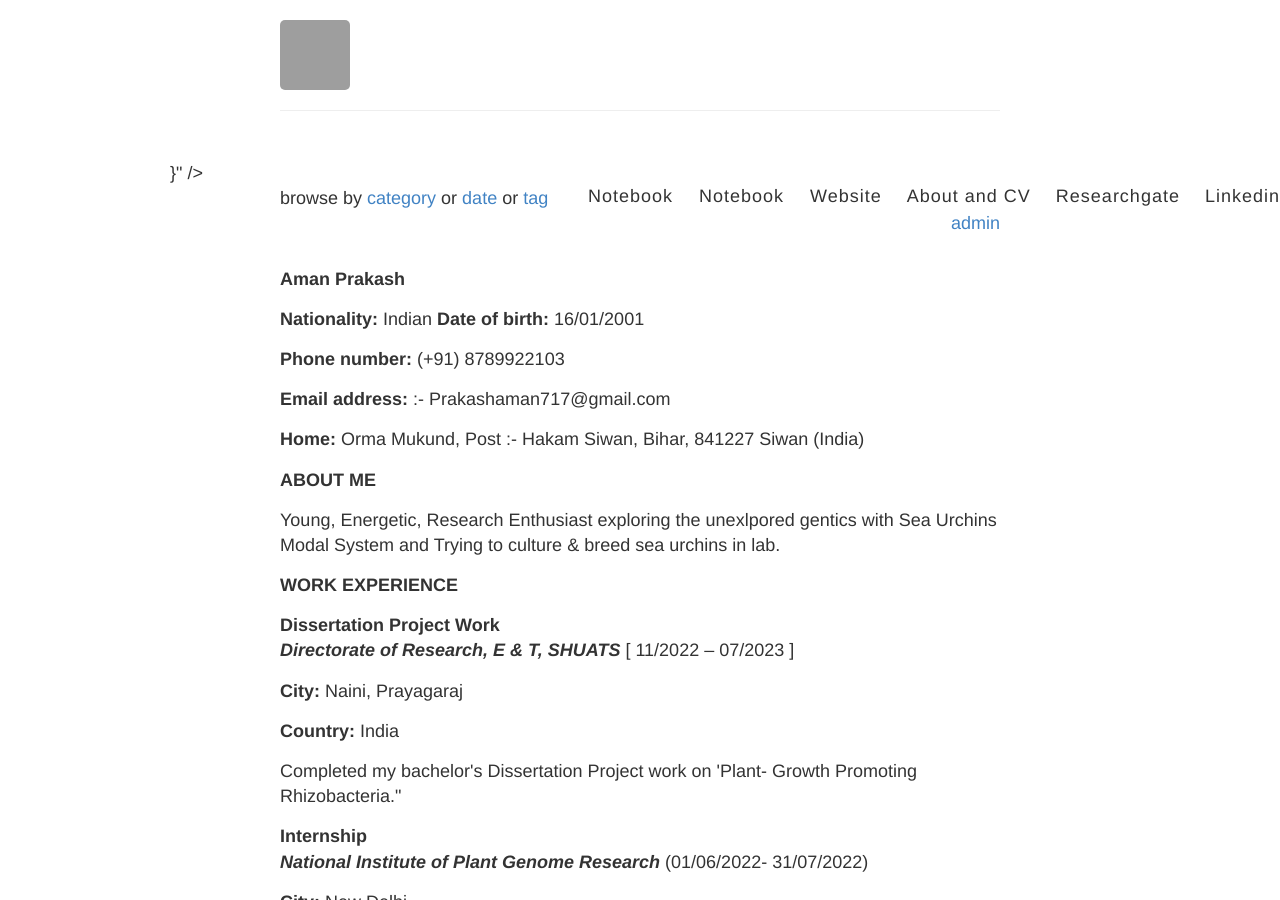
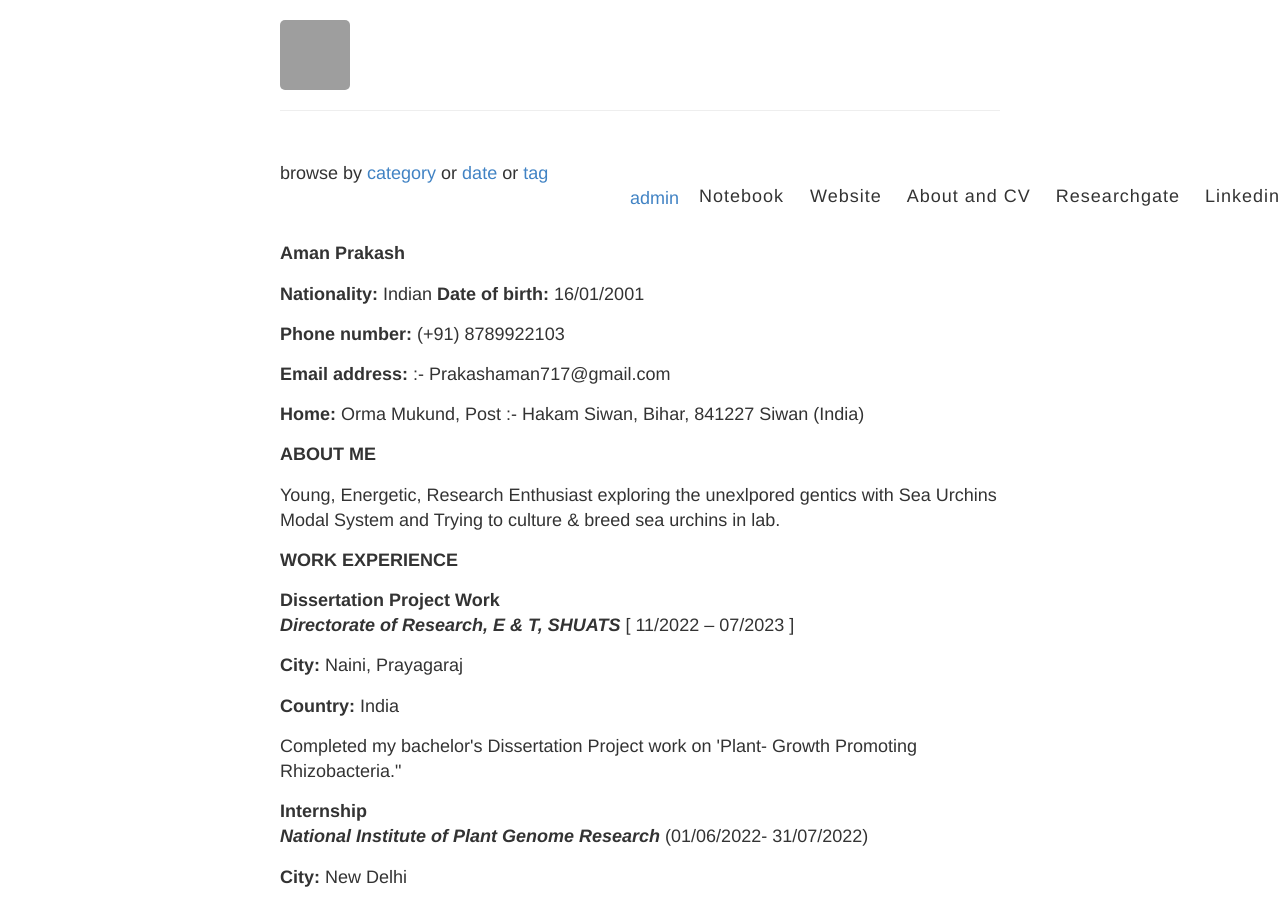
Before and after one commit to prakashaman717/Prakashaman_Notebook, a Jekyll site: the page built from about.md, in a window 1280 px wide and 900 px high. Built offline with Jekyll 4.4.1, drawn with Linux system fonts in a browser that asks for light colours; our own code applies the rules of GitHub Pages for plain Markdown files; grey boxes are pictures that could not be loaded.

Commit message:
Update default.html

```diff
--- a/_layouts/default.html
+++ b/_layouts/default.html
@@ -32,8 +32,7 @@
                     </header>
                 </div>
             </div>
-        </body>
-        }" /></a>
+        </body></a>
 
           <div class="site-info">
             <h1 class="site-name"><a href="{{ site.baseurl }}/">{{prakashaman717}}</a></h1>
@@ -41,7 +40,6 @@
           </div>
           <nav>
             <a href="{https://github.com/prakashaman717/Prakashaman_Notebook/blob/main/_posts/In%20Situ%20Hybridization.md}/">Notebook</Admin>
-            <a href="{}/">Notebook
             <a href="https://sites.google.com/marsci.haifa.ac.il/grd-lab/home?authuser=0/">Website</a>
             <a href="{{ site.baseurl }}/about">About and CV</a>
             <a href="https://www.researchgate.net/profile/Aman-Prakash-6/">Researchgate</a>
```
